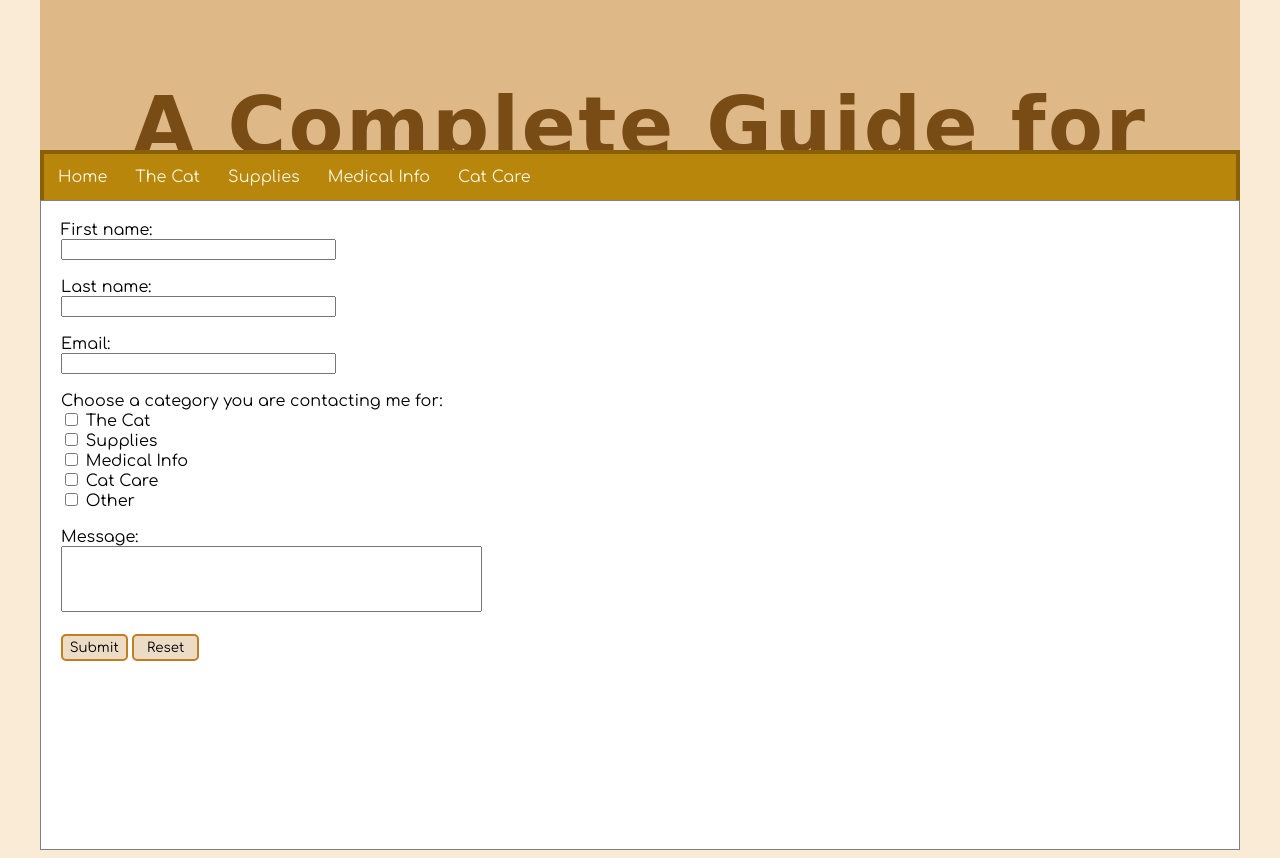
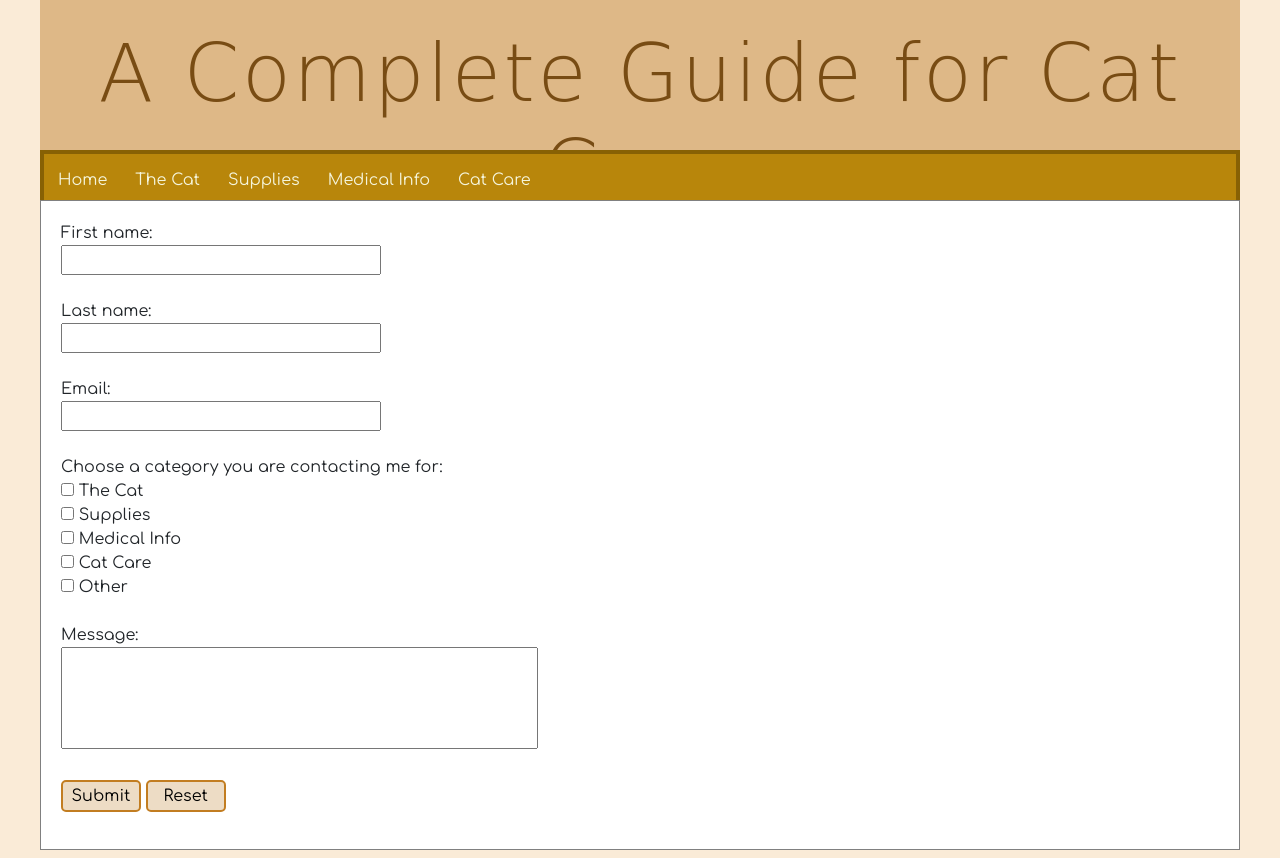
Before and after one commit to aliciayc1/CIS162-Project-2, a plain HTML site: page contact.html in a window 1280 px wide. Drawn offline with nearby package versions, Linux system fonts and the light colour scheme; a web font is replaced by a local one.

Commit message:
Update contact.html

```diff
--- a/contact.html
+++ b/contact.html
@@ -3,6 +3,9 @@
 <head>
 
 <meta charset="utf-8">
+<meta name="viewport" content="width=device-width, initial-scale=1">
+<link href="https://cdn.jsdelivr.net/npm/bootstrap@5.3.0/dist/css/bootstrap.min.css" rel="stylesheet">
+<script src="https://cdn.jsdelivr.net/npm/bootstrap@5.3.0/dist/js/bootstrap.bundle.min.js"></script>
 <link rel="stylesheet" href="main.css">
 <link rel="stylesheet" href="https://fonts.googleapis.com/css?family=Comfortaa">
 <link rel="stylesheet" href="https://fonts.googleapis.com/css?family=Chela+One">
@@ -12,12 +15,12 @@
 </head>
 <body>
 
-<header><h1>A Complete Guide for Cat Care</h1></header>
+<header><div class="display-1">A Complete Guide for Cat Care</div></header>
 <nav>
     <ul>
         <li><a href="index.html">Home</a></li>
-        <li><a href="#">The Cat</a></li>
-        <li><a href="#">Supplies</a></li>
+        <li><a href="thecat.html">The Cat</a></li>
+        <li><a href="supplies.html">Supplies</a></li>
         <li><a href="#">Medical Info</a></li>
         <li><a href="#">Cat Care</a></li>
     </ul>
```
